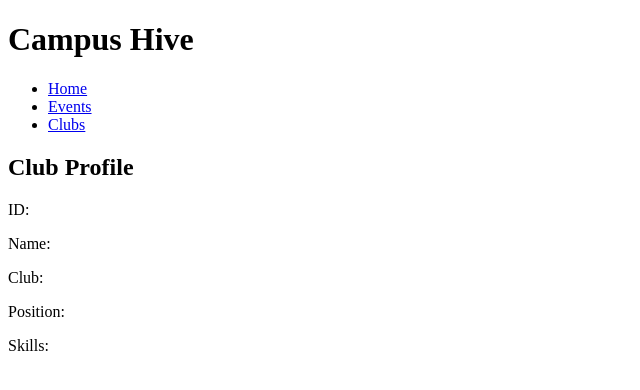
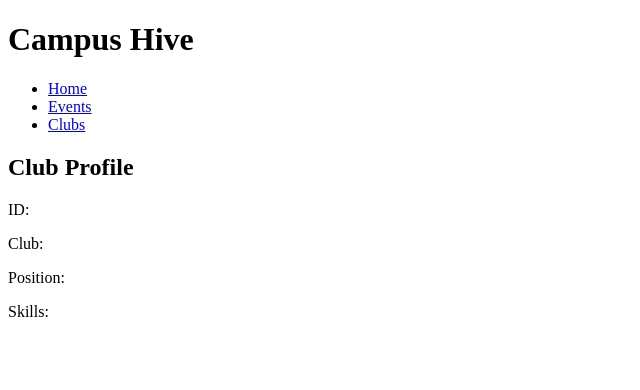
Before and after one commit to himank-03/Campus-Hive, a website: page profile.html in a window 1280 px wide. Shown: the whole page, without its empty margins (0-640 px from the left). Drawn offline with Linux system fonts and the light colour scheme.

Commit message:
updated Profiles Page

```diff
--- a/profile.html
+++ b/profile.html
@@ -20,7 +20,6 @@
         <h2>Club Profile</h2>
 
 <p>ID: <span id="id"></span></p>
-<p>Name: <span id="name"></span></p>
 <p>Club: <span id="club"></span></p>
 <p>Position: <span id="role"></span></p>
 <p>Skills: <span id="tech"></span></p>
```
